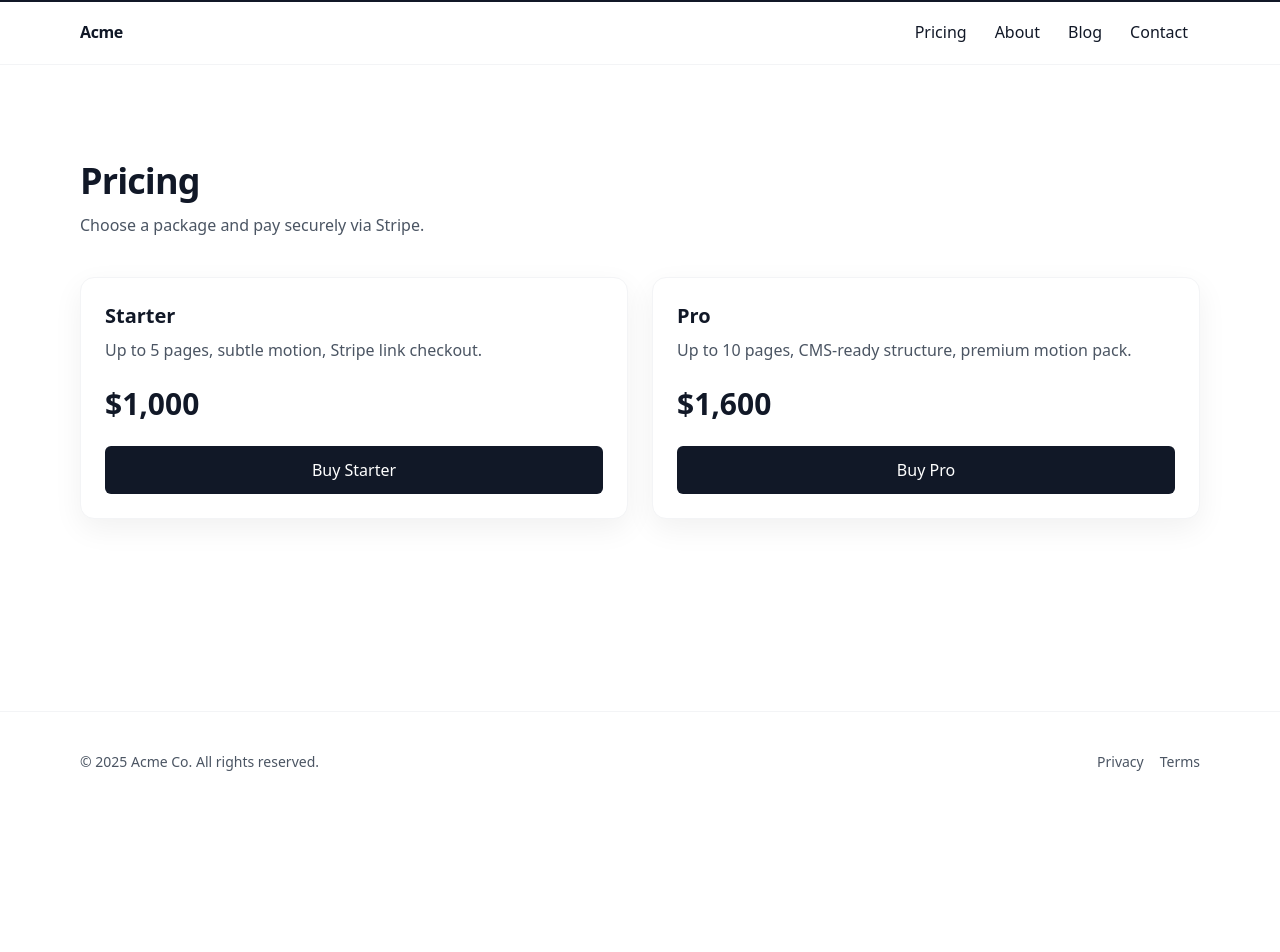
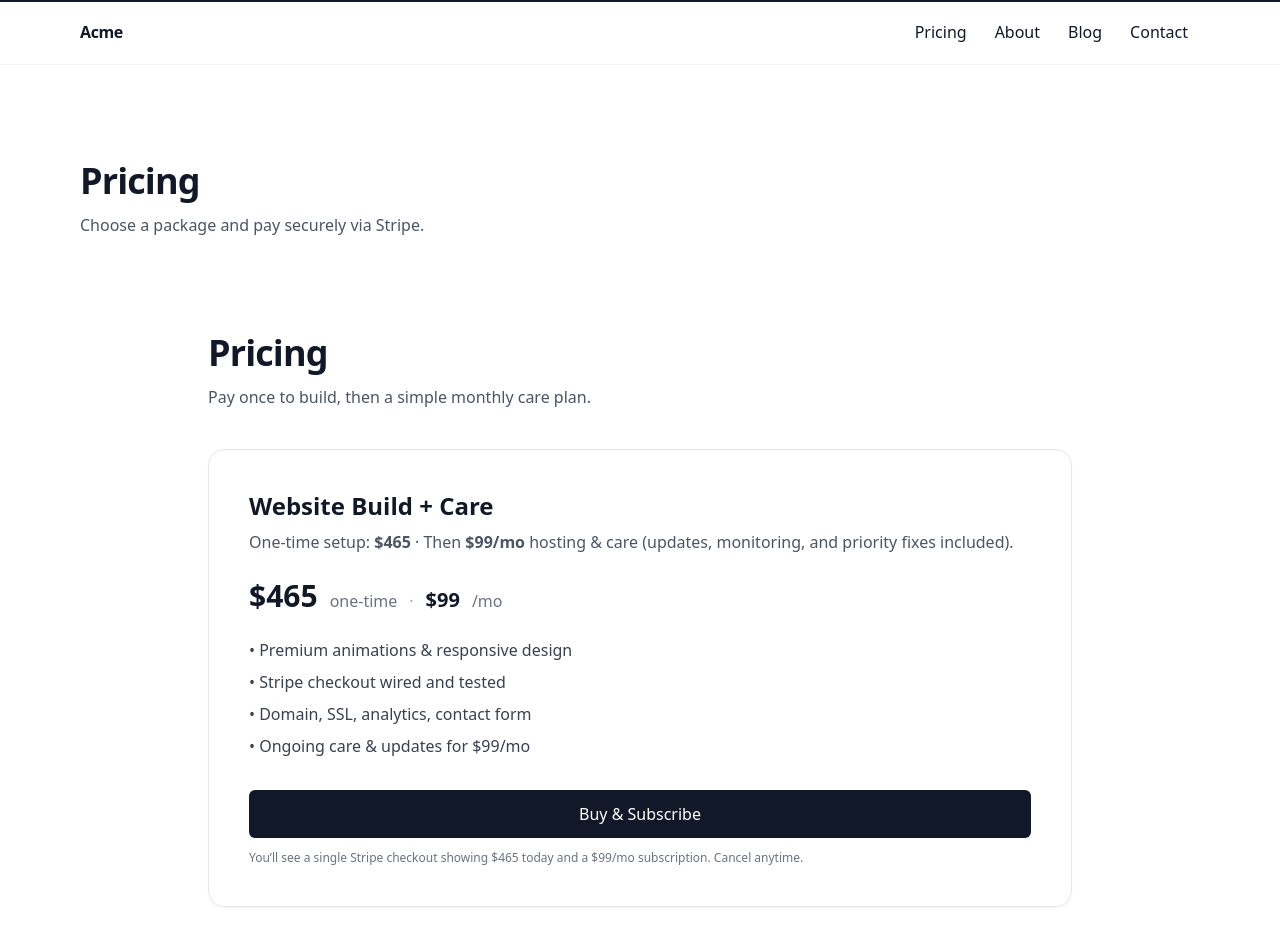
Before and after one commit to ivoryjrderrick-jpg/premium-starter-pro, a Next.js app: page /pricing in a window 1280 px wide. Shown: the top 952 px of the page. Before the commit the page ends 812 px from the top, so only its background shows below. Built offline with nearby package versions, Linux system fonts and the light colour scheme; no server answers.

Commit message:
feat: single pricing card  one-time + /mo; single checkout

```diff
--- a/app/api/checkout/route.ts
+++ b/app/api/checkout/route.ts
@@ -1,27 +1,28 @@
 import { NextResponse } from "next/server";
 import { stripe } from "@/lib/stripe";
 
-export async function POST(req: Request) {
+export async function POST() {
   try {
-    const { tier } = await req.json().catch(() => ({ tier: "starter" }));
     const siteUrl = process.env.SITE_URL || "http://localhost:3000";
-    const monthlyPrice = process.env.STRIPE_MONTHLY_PRICE_ID!;
-    if (!monthlyPrice) throw new Error("STRIPE_MONTHLY_PRICE_ID missing");
+    const monthly = process.env.STRIPE_MONTHLY_PRICE_ID; // $99/mo price ID
+    const setup   = process.env.STRIPE_SETUP_PRICE_ID;   // $465 one-time price ID
+    if (!monthly || !setup) throw new Error("Missing STRIPE price env vars");
 
     const session = await stripe.checkout.sessions.create({
       mode: "subscription",
       payment_method_types: ["card"],
-      line_items: [{ price: monthlyPrice, quantity: 1 }],
+      line_items: [
+        { price: setup,   quantity: 1 }, // $465 today
+        { price: monthly, quantity: 1 }, // $99/mo
+      ],
+      billing_address_collection: "auto",
       allow_promotion_codes: true,
-      billing_address_collection: "auto",
       success_url: `${siteUrl}/pricing?status=success`,
       cancel_url: `${siteUrl}/pricing?status=cancelled`,
-      metadata: { planTier: tier ?? "starter" },
-      subscription_data: { metadata: { planTier: tier ?? "starter" } },
     });
 
     return NextResponse.json({ url: session.url });
-  } catch (e: any) {
+  } catch (e:any) {
     console.error(e);
     return NextResponse.json({ error: e.message || "Checkout init failed" }, { status: 500 });
   }
--- a/components/PricingTable.tsx
+++ b/components/PricingTable.tsx
@@ -1,54 +1,67 @@
-
-'use client';
-import { useState } from 'react';
-import Magnetic from '@/components/motion/Magnetic';
+"use client";
+import { useState } from "react";
 
 export default function PricingTable() {
-  const [loading, setLoading] = useState<'starter' | 'pro' | null>(null);
+  const [loading, setLoading] = useState(false);
 
-  async function handleBuy(tier: 'starter' | 'pro') {
-    setLoading(tier);
+  async function handleBuy() {
     try {
-      const res = await fetch('/api/checkout', {
-        method: 'POST',
-        headers: { 'Content-Type': 'application/json' },
-        body: JSON.stringify({ tier })
-      });
+      setLoading(true);
+      const res = await fetch("/api/checkout", { method: "POST" });
       const data = await res.json();
-      if (data?.url) {
-        window.location.href = data.url;
-      } else {
-        alert('Checkout not configured yet. Set STRIPE keys and SITE_URL.');
-      }
-    } catch (e) {
-      alert('Error starting checkout.');
+      if (!res.ok) throw new Error(data?.error || "Checkout init failed");
+      window.location.href = data.url;
+    } catch (err) {
+      alert("Checkout failed. Please try again.");
     } finally {
-      setLoading(null);
+      setLoading(false);
     }
   }
 
-  const Btn = ({ tier, label }: any) => (
-    <Magnetic>
-      <button onClick={() => handleBuy(tier)} className="mt-6 w-full px-5 py-3 rounded-md bg-gray-900 text-white hover:bg-gray-800 focus:outline-none focus:ring disabled:opacity-50">
-        {loading === tier ? 'Redirecting…' : label}
-      </button>
-    </Magnetic>
-  );
+  return (
+    <section className="mx-auto max-w-4xl px-4 py-24">
+      <h1 className="text-4xl font-bold tracking-tight">Pricing</h1>
+      <p className="text-gray-600 mt-3">
+        Pay once to build, then a simple monthly care plan.
+      </p>
 
-  return (
-    <div className="grid md:grid-cols-2 gap-6 mt-10">
-      <div className="rounded-xl border border-gray-100 p-6 bg-white shadow-card">
-        <h3 className="text-xl font-semibold">Starter</h3>
-        <p className="text-gray-600 mt-2">Up to 5 pages, subtle motion, Stripe link checkout.</p>
-        <div className="mt-6 text-3xl font-bold">$1,000</div>
-        <Btn tier="starter" label="Buy Starter" />
+      <div className="mt-10 rounded-2xl border bg-white/50 shadow-sm backdrop-blur">
+        <div className="p-8 md:p-10">
+          <h2 className="text-2xl font-semibold">Website Build + Care</h2>
+          <p className="text-gray-600 mt-2">
+            One-time setup: <strong>$465</strong> · Then <strong>$99/mo</strong> hosting & care
+            (updates, monitoring, and priority fixes included).
+          </p>
+
+          <div className="mt-6 flex items-baseline gap-3">
+            <span className="text-3xl font-bold">$465</span>
+            <span className="text-gray-500">one-time</span>
+            <span className="text-gray-400">·</span>
+            <span className="text-xl font-semibold">$99</span>
+            <span className="text-gray-500">/mo</span>
+          </div>
+
+          <ul className="mt-6 space-y-2 text-gray-700">
+            <li>• Premium animations & responsive design</li>
+            <li>• Stripe checkout wired and tested</li>
+            <li>• Domain, SSL, analytics, contact form</li>
+            <li>• Ongoing care & updates for $99/mo</li>
+          </ul>
+
+          <button
+            onClick={handleBuy}
+            className="mt-8 w-full rounded-md bg-gray-900 px-6 py-3 text-white hover:bg-gray-800 focus:outline-none focus:ring"
+            disabled={loading}
+          >
+            {loading ? "Redirecting…" : "Buy & Subscribe"}
+          </button>
+
+          <p className="mt-3 text-xs text-gray-500">
+            You’ll see a single Stripe checkout showing $465 today and a $99/mo subscription.
+            Cancel anytime.
+          </p>
+        </div>
       </div>
-      <div className="rounded-xl border border-gray-100 p-6 bg-white shadow-card">
-        <h3 className="text-xl font-semibold">Pro</h3>
-        <p className="text-gray-600 mt-2">Up to 10 pages, CMS-ready structure, premium motion pack.</p>
-        <div className="mt-6 text-3xl font-bold">$1,600</div>
-        <Btn tier="pro" label="Buy Pro" />
-      </div>
-    </div>
+    </section>
   );
 }
```
